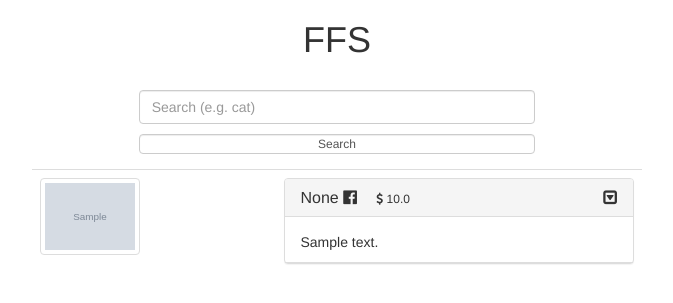
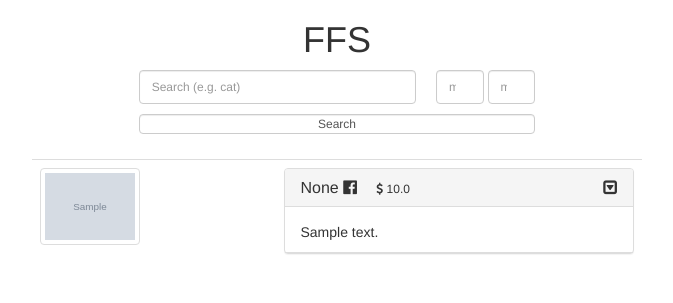
Before and after one commit to skxu/FFS, a Flask app: page /market/browse in a window 1280 px wide. Shown: the top 303 px of the page, without its empty margins (303-976 px from the left). Run offline with Flask 2, Linux system fonts and the light colour scheme; data comes from the database, SQL or seed files in the repository; tables that the repository leaves empty hold one stand-in row (values such as "Sample post"); grey boxes marked "Sample" are stand-in pictures; some libraries are stand-ins or nearby versions.

Commit message:
minmax functionality

```diff
--- a/app/market/forms.py
+++ b/app/market/forms.py
@@ -1,5 +1,9 @@
 from flask.ext.wtf import Form
-from wtforms import TextField
+from wtforms import TextField, DecimalField
+from wtforms.validators import Optional, NumberRange
 
 class SearchForm(Form):
 	query = TextField('Search')
+
+	min_field = DecimalField('Minimum', [Optional(), NumberRange(min=0)])
+	max_field = DecimalField("Maximum", [Optional(), NumberRange(min=0)])
--- a/app/market/views.py
+++ b/app/market/views.py
@@ -18,19 +18,30 @@ def home():
   form = SearchForm(request.form)
 
   if form.validate_on_submit():
-    new_query = quote_plus(form.query.data)
+    new_query = ""
 
-    return redirect("market/browse?query="+new_query)
-  else:
-    print(request.method)
+    if form.query.data:
+      new_query+="query="+quote_plus(form.query.data)+"&"
+    if form.min_field.data:
+      new_query+="min="+quote_plus(str(form.min_field.data))+"&"
+    if form.max_field.data:
+      new_query+="max="+quote_plus(str(form.max_field.data))
+
+    return redirect("market/browse?"+new_query)
+
 
 
   posts = []
   query = request.args.get('query')
-  if query:
+  min_val = request.args.get('min')
+  max_val = request.args.get('max')
+  print(form.errors)
+  if query or min_val or max_val:
     print(query)
-    query = unquote(query)
-    posts = searchPost(query)
+    query = None if not query else unquote(query)
+    min_val = None if not min_val else unquote(min_val)
+    max_val = None if not max_val else unquote(max_val)
+    posts = searchPost(query=query, min_val=min_val, max_val=max_val)
   else:
     posts = models.Post.query.filter_by(groupid=1).order_by(models.Post.update_date.desc()).limit(10).all()
   return render_template("market/browse.html", user=g.user, posts=posts, form=form)
--- a/app/templates/market/browse.html
+++ b/app/templates/market/browse.html
@@ -10,21 +10,36 @@
 
 {% block content %}
 <div class="container-fluid">
+  <form method="POST" role="form">
   <div class="row">
     <div class="col-md-4 col-md-offset-4">
       <div class="banner"><h1 class="brand">FFS</h1></div>
       <div class="search">
         {% from "forms/macros.html" import render_field %}
-        <form method="POST" role="form">
+
         <div class="form-group">
           {{ form.hidden_tag() }}
-          {{ render_field(form.query, class="form-control", placeholder="Search (e.g. cat)") }}
-        <input type="submit" value="Search" class="form-control" id="search_box">
+          <div id="search_container">
+          <div class="form_field">
+          {{ form.query( class="form-control", id="search_box", placeholder="Search (e.g. cat)") }}
+          </div>
+          </div>
+          <div id="min">
+          <div class="form_field">
+          {{ form.min_field( class="form-control", placeholder="min") }}
+          </div>
+          </div>
+          <div id="max">
+          <div class="form_field">
+          {{ form.max_field( class="form-control", placeholder="max") }}
+          </div>
+          </div>
+          <input type="submit" value="Search" class="form-control" id="submit_box">
         </div>
-        </form>
       </div>
     </div>
   </div>
+  </form>
   <div class="row">
     <div class="col-md-6 col-md-offset-3">
       <table class="table">
--- a/static/css/main.css
+++ b/static/css/main.css
@@ -4,12 +4,47 @@ button:focus { outline: none; }
 	text-align: center;
 }
 
-#search_box {
+#submit_box {
 	line-height: 0px;
 	font-size: 12px;
 	height: 20px;
 	margin-top: 10px;
 	margin-bottom: 10px;
+}
+
+#search_box {
+
+}
+
+#search_container {
+	display: inline-block;
+	width:70%;
+}
+
+.form-control {
+	font-size: 12px;
+	display: inline-block;
+	margin-right: 0px;
+	margin-left: 0px;
+
+}
+
+.form_field {
+	display: inline-block;
+	margin: 0px;
+	padding: 0px;
+	width:100%;
+}
+
+#min {
+	display: inline-block;
+	margin-left: 4%;
+	width:12%;
+}
+
+#max {
+	display: inline-block;
+	width:12%;
 }
 
 .thumbnail {
@@ -25,6 +60,18 @@ button:focus { outline: none; }
 .price {
 	margin-left: 15px;
 	font-size: 12px;
+}
+
+
+.col-md-1 .form-group{
+	position: relative;
+	margin-top: 50px;
+}
+
+.col-md-1 .form-group .form-control {
+	position: relative;
+	width:55px;
+	display:inline-block;
 }
 
 .comment_toggle {
```
Also changed, not shown: app/models/post.py (+45 -13 lines).
